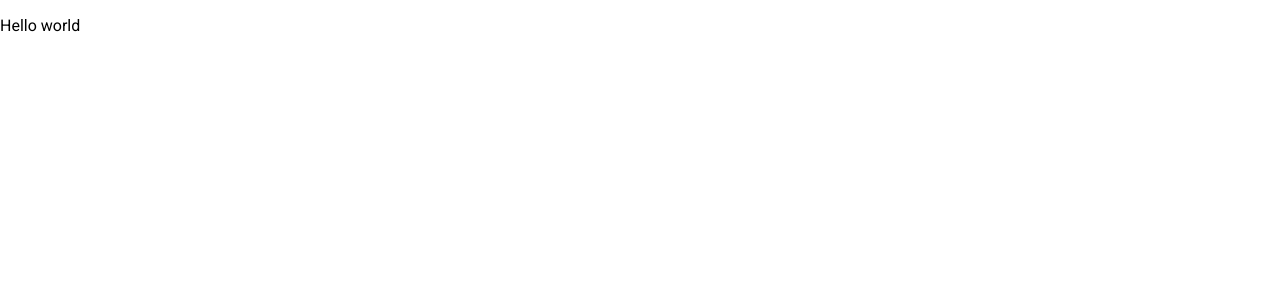
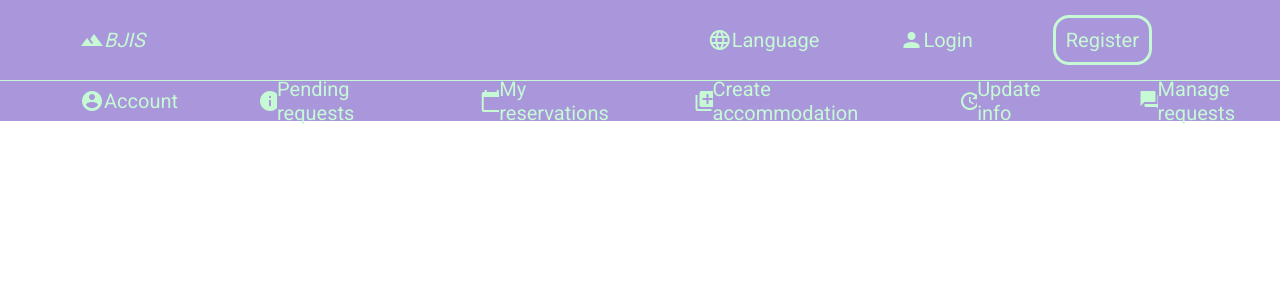
Before and after one commit to XWS-bjis/accommodation-front, an Angular app: page / in a window 1280 px wide. Shown: the top 300 px of the page. Built offline with nearby package versions, Linux system fonts and the light colour scheme.

Commit message:
Add navbar

```diff
--- a/src/app/app.component.html
+++ b/src/app/app.component.html
@@ -1 +1,2 @@
-<p>Hello world</p>
+<app-navbar></app-navbar>
+<router-outlet></router-outlet>
--- /dev/null
+++ b/src/app/shared/navbar/navbar.component.css
@@ -0,0 +1,48 @@
+.container{
+    background-color: #AA96DA;
+    width: 100%;
+    height: 10%;
+    display: flex;
+    justify-content: flex-start;
+}
+
+.logo-container, .user-status-container{
+    width: 50%;
+    height: 100%;
+    display: flex;
+}
+
+.user-status-container{
+    justify-content: flex-end;
+    align-items: center;
+    margin-right: 8rem;
+}
+
+.item-container, .item-container-register{
+    margin-left: 5rem;
+    color: #C5FAD5;
+    font-size: 20px;
+    display: flex;
+    align-items: center;
+    justify-content: center;
+}
+
+.item-container-register{
+    border: 3px solid #C5FAD5;
+    padding: 10px;
+    border-radius: 1rem;
+}
+
+.item-container, .item-container-register:hover{
+    cursor: pointer;
+}
+
+.menu-container{
+    background-color: #AA96DA;
+    width: 100%;
+    height: 5%;
+    display: flex;
+    justify-content: flex-start;
+    border-top: 1px solid #C5FAD5;
+    position: fixed;
+}
--- /dev/null
+++ b/src/app/shared/navbar/navbar.component.html
@@ -0,0 +1,19 @@
+<div class="container">
+    <div class="logo-container">
+        <div class="item-container"><mat-icon>landscape</mat-icon><i>BJIS</i></div>
+    </div>
+    <div class="user-status-container">
+        <div class="item-container"><mat-icon>language</mat-icon>Language</div>
+        <div class="item-container"><mat-icon>person</mat-icon>Login</div>
+        <div class="item-container-register">Register</div>
+
+    </div>
+</div>
+<div class="menu-container">
+        <div class="item-container"><mat-icon>account_circle</mat-icon>Account</div>
+        <div class="item-container"><mat-icon>info</mat-icon>Pending requests</div>
+        <div class="item-container"><mat-icon>calendar_today</mat-icon>My reservations</div>
+        <div class="item-container"><mat-icon>library_add</mat-icon>Create accommodation</div>
+        <div class="item-container"><mat-icon>update</mat-icon>Update info</div>
+        <div class="item-container"><mat-icon>question_answer</mat-icon>Manage requests</div>
+</div>
--- /dev/null
+++ b/src/app/shared/navbar/navbar.component.ts
@@ -0,0 +1,15 @@
+import { Component, OnInit } from '@angular/core';
+
+@Component({
+  selector: 'app-navbar',
+  templateUrl: './navbar.component.html',
+  styleUrls: ['./navbar.component.css']
+})
+export class NavbarComponent implements OnInit {
+
+  constructor() { }
+
+  ngOnInit(): void {
+  }
+
+}
--- a/src/styles.css
+++ b/src/styles.css
@@ -1,4 +1,4 @@
 /* You can add global styles to this file, and also import other style files */
 
-html, body { height: 100%; }
+html, body { height: 100%;}
 body { margin: 0; font-family: Roboto, "Helvetica Neue", sans-serif; }
```
Also changed, not shown: src/app/app.module.ts (+6 -2 lines), 1 other file (tests, documents, lock files or other folders).
